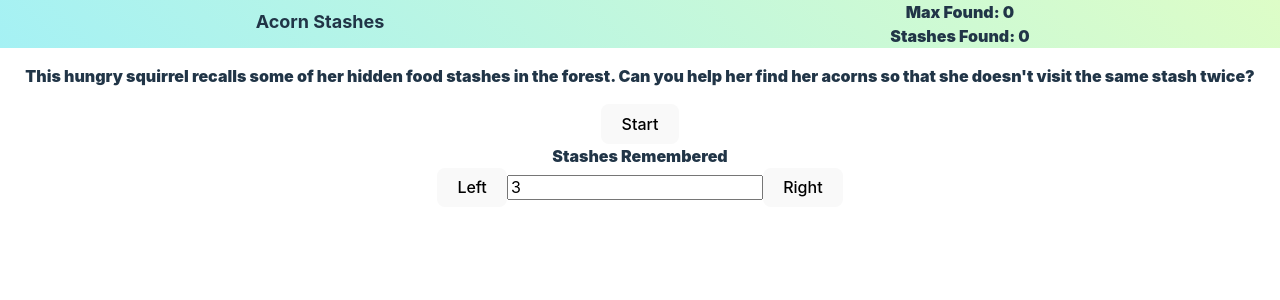
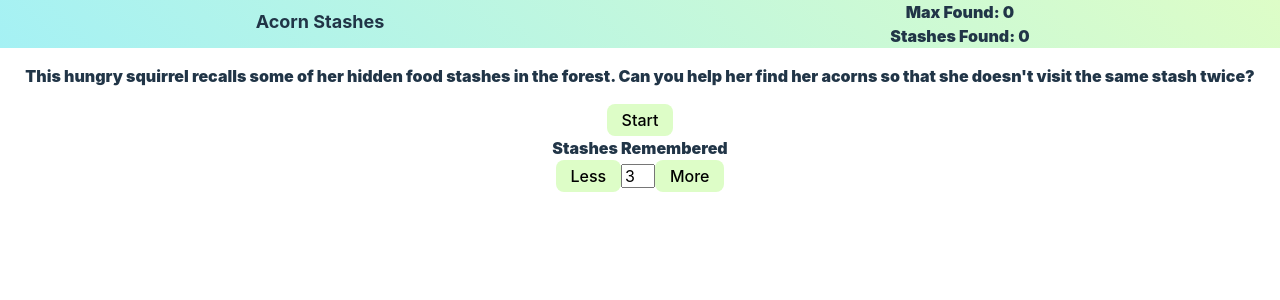
Before and after one commit to VeruAmari/memory-card, a React (Vite) app: page / in a window 1280 px wide. Shown: the top 300 px of the page. Built offline with nearby package versions, Linux system fonts and the light colour scheme.

Commit message:
Make start screen buttons more visible

```diff
--- a/src/components/start.jsx
+++ b/src/components/start.jsx
@@ -33,7 +33,7 @@ function Start({ stashes, setPicking, setStashes, setPlaying }) {
       </div>
       <label htmlFor="stashes">Stashes Remembered</label>
       <div>
-        <button onClick={handleLeft}>Left</button>
+        <button onClick={handleLeft}>Less</button>
         <input
           onChange={onChange}
           type="tel"
@@ -41,7 +41,7 @@ function Start({ stashes, setPicking, setStashes, setPlaying }) {
           id="stashes"
           value={stashes}
         />
-        <button onClick={handleRight}>Right</button>
+        <button onClick={handleRight}>More</button>
       </div>
     </>
   );
--- a/src/styles/index.css
+++ b/src/styles/index.css
@@ -33,15 +33,17 @@ h1 {
   font-size: 3.2em;
   line-height: 1.1;
 }
-
+input {
+  max-width: 3ex;
+}
 button {
   border-radius: 8px;
-  border: 1px solid transparent;
-  padding: 0.6em 1.2em;
+  border: 2px solid transparent;
+  padding: 0.3em 0.8em;
   font-size: 1em;
   font-weight: 500;
   font-family: inherit;
-  background-color: #f9f9f9;
+  background-color: var(--color-2);
   cursor: pointer;
   transition: border-color 0.25s;
 }
```
